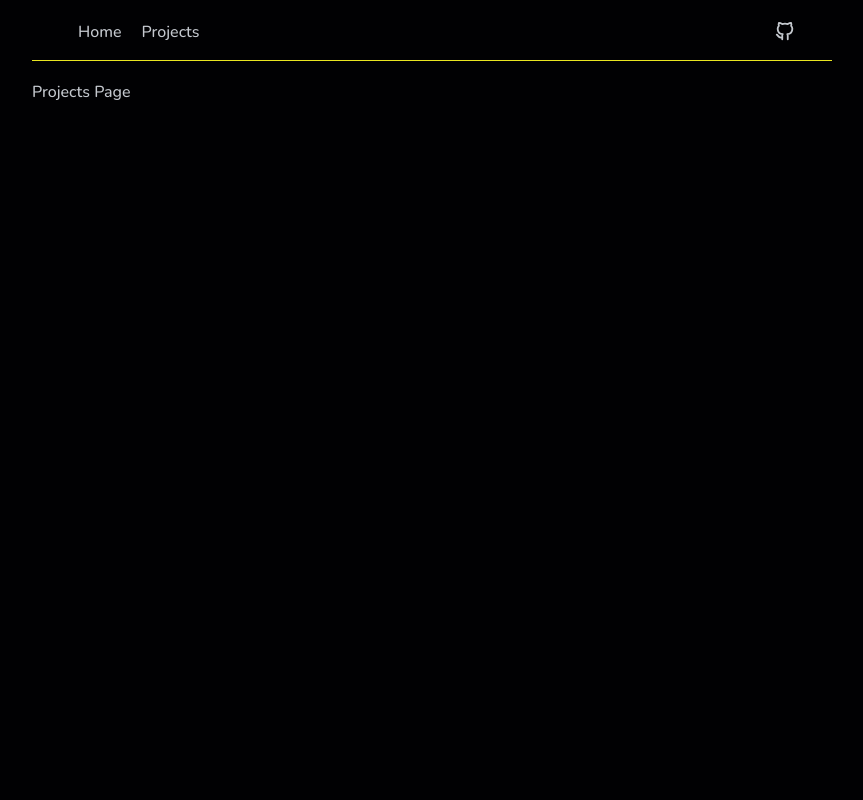
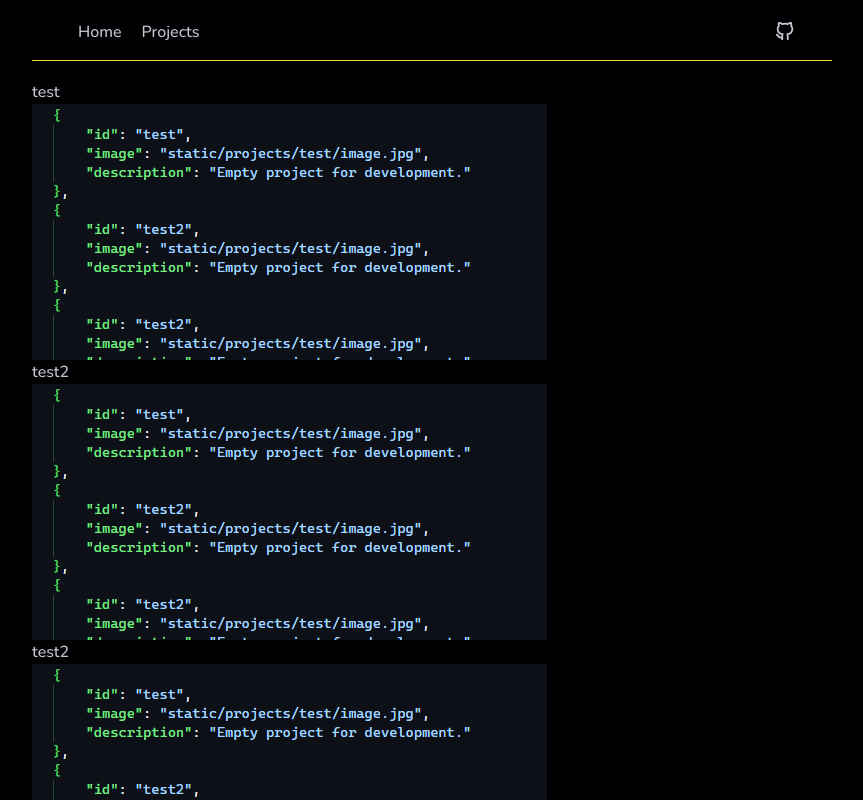
Before and after one commit to drlncode/JavaScript-Collection, a React (Vite) app: page /projects in a window 1280 px wide. Shown: the top 800 px of the page, without its empty margins (208-1071 px from the left). Built offline with nearby package versions, Linux system fonts and the light colour scheme.

Commit message:
add: projects page content (1/?).

```diff
--- a/src/components/Header.tsx
+++ b/src/components/Header.tsx
@@ -3,7 +3,7 @@ import { GithubIcon } from '@/components/Icons';
 
 export default function Header() {
     return (
-        <header className='w-full max-w-[800px] border-b border-b-main-yellow fixed'>
+        <header className='bg-main-black fixed w-full max-w-[800px] border-b border-b-main-yellow'>
             <div className='flex justify-between px-9 pb-4 pt-5'>
                 <div className='*:p-2.5 *:transition-colors *:duration-standar'>
                     <Link to='/' className='hover:text-main-yellow/90'>Home</Link>
--- /dev/null
+++ b/src/data/projects.json
@@ -0,0 +1,22 @@
+[
+    {
+        "id": "test",
+        "image": "static/projects/test/image.png",
+        "description": "Empty project for development."
+    },
+    {
+        "id": "test2",
+        "image": "static/projects/test/image.png",
+        "description": "Empty project for development."
+    },
+    {
+        "id": "test2",
+        "image": "static/projects/test/image.png",
+        "description": "Empty project for development."
+    },
+    {
+        "id": "test2",
+        "image": "static/projects/test/image.png",
+        "description": "Empty project for development."
+    }
+]
--- a/src/pages/Projects.tsx
+++ b/src/pages/Projects.tsx
@@ -1,5 +1,14 @@
+import projects from '@/data/projects.json';
+
 export default function ProjectsPage() {
     return (
-        <div>Projects Page</div>
+        <section>
+            {(projects.map(project => (
+                <div>
+                    { project.id }
+                    <img src={project.image} alt={project.id} />
+                </div>
+            )))}
+        </section>
     );
 }
```
Also changed, not shown: public/static/projects/test/image.png (added).
